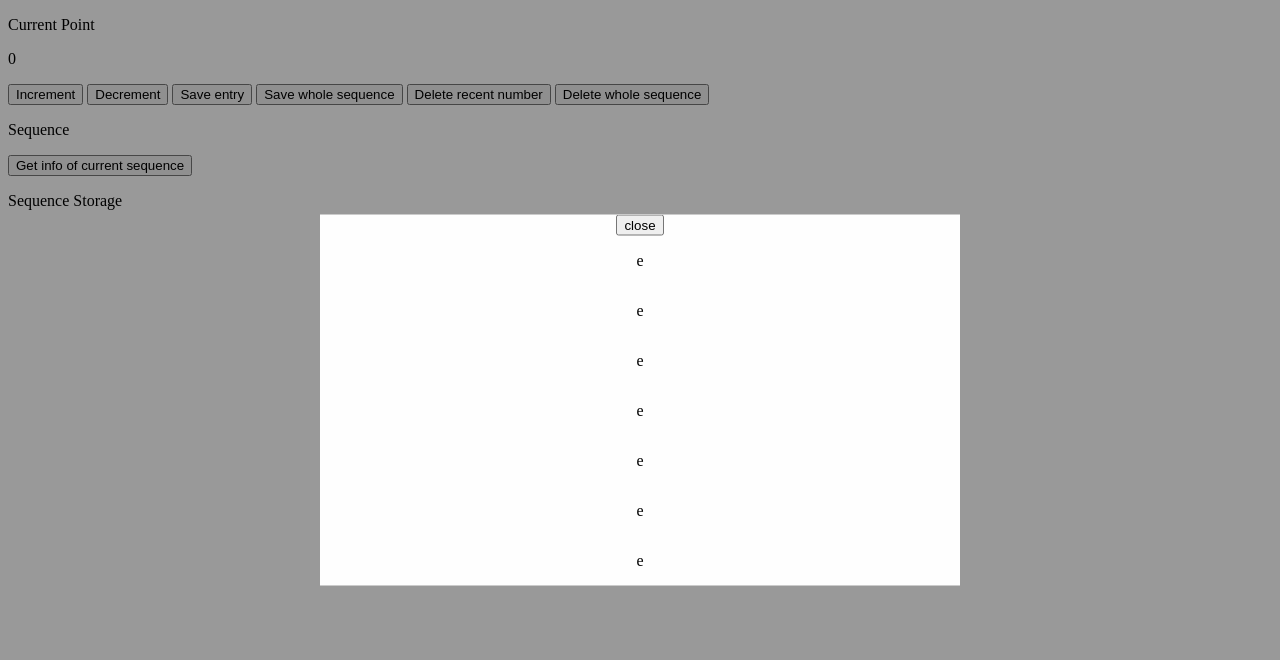
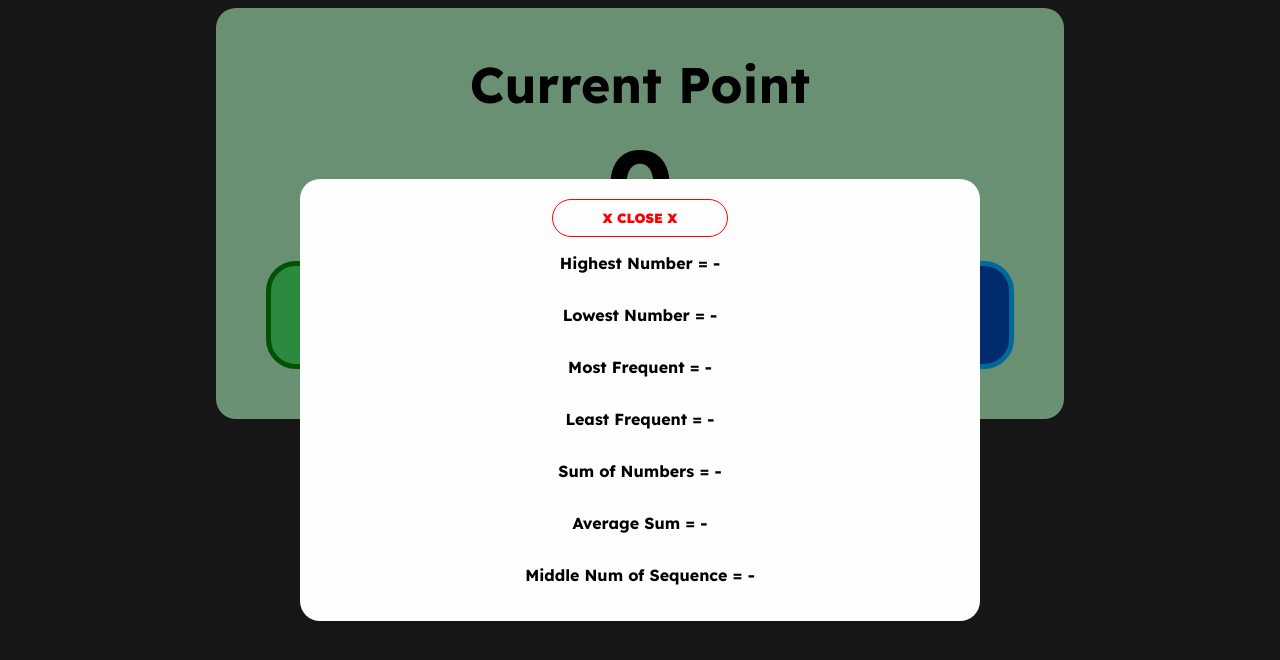
Before and after one commit to Joes131205/counter_app, a plain HTML site: page index.html in a window 1280 px wide. Both pictures are taken after a click on the button "Get info of current sequence". Drawn offline with Linux system fonts and the light colour scheme.

Commit message:
Point Container update

```diff
--- a/index.html
+++ b/index.html
@@ -5,26 +5,30 @@
     <meta name="viewport" content="width=device-width, initial-scale=1.0">
     <title>Document</title>
     <link rel="stylesheet" href="style.css">
+    <link href="https://fonts.googleapis.com/css?family=Lexend:100,200,300,regular,500,600,700,800,900" rel="stylesheet" />
 </head>
 <body>
     <div id="points">
-        <p>Current Point</p>
-        <p id="point-current"></p>
+        <p style="font-size: 50px;">Current Point</p>
+        <p id="point-current">0</p>
+        <div id="points-button">
+            <button id="incrementButton">Increment</button>
+            <button id="decrementButton">Decrement</button>
+            <button id="saveButton">Save entry</button>
+        </div>
+
     </div>
 
-    <div id="point-button">
-        <button id="incrementButton">Increment</button>
-        <button id="decrementButton">Decrement</button>
-        <button id="saveButton">Save entry</button>
-        <button id="saveSequenceButton">Save whole sequence</button>
-        <button id="deleteOnceButton">Delete recent number</button>
-        <button id="deleteAllButton">Delete whole sequence</button>
 
-    </div>
 
     <div id="sequence">
         <p>Sequence</p>
         <p id="point-sequence"></p>
+        <div id="sequences-button">
+            <button id="saveSequenceButton">Save whole sequence</button>
+            <button id="deleteOnceButton">Delete recent number</button>
+            <button id="deleteAllButton">Delete whole sequence</button>
+        </div>
         <button id="modalButton">Get info of current sequence</button>
 
         <p>Sequence Storage</p>
@@ -37,14 +41,14 @@
 
     <div id="advanced-modal">
         <div id="modal">
-            <button id="modal-close">close</button>
-            <p id="highest-point">e</p>
-            <p id="lowest-point">e</p>
-            <p id="highest-point-sequence">e</p>
-            <p id="lowest-point-sequence">e</p>
-            <p id="total-point">e</p>
-            <p id="average-point">e</p>
-            <p id="median-point">e</p>
+            <button id="modal-close">X CLOSE X</button>
+            <p id="highest-point">Highest Number = -</p>
+            <p id="lowest-point">Lowest Number = -</p>
+            <p id="highest-point-sequence">Most Frequent = -</p>
+            <p id="lowest-point-sequence">Least Frequent = -</p>
+            <p id="total-point">Sum of Numbers = -</p>
+            <p id="average-point">Average Sum = -</p>
+            <p id="median-point">Middle Num of Sequence = -</p>
         </div>
     </div>
 
--- a/index.js
+++ b/index.js
@@ -5,26 +5,26 @@ const pointButtonDiv = document.getElementById("point-button")
 const advancedModalDiv = document.getElementById("advanced-modal")
 
 // Variables to access the paragraph elements
-const currentPointParagraph = pointsDiv.querySelector("#point-current")
-const sequencePointParagraph = sequenceDiv.querySelector("#point-sequence")
-const highestPointParagraph = advancedModalDiv.querySelector("#highest-point")
-const lowestPointParagraph = advancedModalDiv.querySelector("#lowest-point")
-const highestSequencePointParagraph = advancedModalDiv.querySelector("#highest-point-sequence")
-const lowestSequencePointParagraph = advancedModalDiv.querySelector("#lowest-point-sequence")
-const totalPointParagraph = advancedModalDiv.querySelector("#total-point")
-const averagePointParagraph = advancedModalDiv.querySelector("#average-point")
-const medianPointParagraph = advancedModalDiv.querySelector("#median-point")
+const currentPointParagraph = document.getElementById("point-current")
+const sequencePointParagraph = document.getElementById("point-sequence")
+const highestPointParagraph = document.getElementById("highest-point")
+const lowestPointParagraph = document.getElementById("lowest-point")
+const highestSequencePointParagraph = document.getElementById("highest-point-sequence")
+const lowestSequencePointParagraph = document.getElementById("lowest-point-sequence")
+const totalPointParagraph = document.getElementById("total-point")
+const averagePointParagraph = document.getElementById("average-point")
+const medianPointParagraph = document.getElementById("median-point")
 
 // Buttons
-const incrementButton = pointButtonDiv.querySelector("#incrementButton")
-const decrementButton = pointButtonDiv.querySelector("#decrementButton")
-const saveButton = pointButtonDiv.querySelector("#saveButton")
-const deleteOnceButton = pointButtonDiv.querySelector("#deleteOnceButton")
-const deleteAllButton = pointButtonDiv.querySelector("#deleteAllButton")
-const saveSequenceButton = document.querySelector('#saveSequenceButton')
-const sequenceStorage = document.querySelector("#sequence-storage")
-const modalButton = document.querySelector("#modalButton")
-const modalClose = document.querySelector("#modal-close")
+const incrementButton = document.getElementById("incrementButton")
+const decrementButton = document.getElementById("decrementButton")
+const saveButton = document.getElementById("saveButton")
+const deleteOnceButton = document.getElementById("deleteOnceButton")
+const deleteAllButton = document.getElementById("deleteAllButton")
+const saveSequenceButton = document.getElementById('saveSequenceButton')
+const sequenceStorage = document.getElementById("sequence-storage")
+const modalButton = document.getElementById("modalButton")
+const modalClose = document.getElementById("modal-close")
 //Mechanic
 
 let num = 0
@@ -35,7 +35,6 @@ function setText() {
     currentPointParagraph.textContent = num
 }
 window.addEventListener("load", function() {
-    //TODO Add some kinf of save state
     setText()
 })
 function increment() {
--- a/style.css
+++ b/style.css
@@ -1,8 +1,16 @@
+html, body {
+    display: flex;
+    flex-direction: column;
+    align-items: center;
+    background-color: rgb(37, 37, 37);
+    color: white;
+    font-family: 'Lexend', sans-serif;
+    user-select: none;
+}
+
 #advanced-modal {
     display: none;
     position: fixed;
-
-
     z-index: 1;
     top: 0;
     left: 0;
@@ -11,18 +19,80 @@
     overflow: auto;
     background-color: rgb(0,0,0);
     background-color: rgba(0,0,0,0.4);
-
+    transition: 1s;
 }
 
 #modal {
+    color: black;
     background-color: #fefefe;
     display: flex;
     flex-direction: column;
     align-items: center;
     justify-content: center;
     width: 50%;
-    position: fixed; /* Added */
-    top: 50%; /* Added */
-    left: 50%; /* Added */
-    transform: translate(-50%, -50%); /* Added */
+    position: fixed;
+    top: 50%;
+    left: 50%;
+    transform: translate(-50%, -50%);
+    border-radius: 20px;
+    padding: 20px;
+    font-weight: bolder;
+    transition: 1s;
 }
+
+#modal-close {
+    background-color: #fefefe;
+    border: 1px solid red;
+    color: red;
+    padding: 10px 50px;
+    border-radius: 20px;
+    font-weight: bolder;
+}
+button {
+    font-family: 'Lexend', sans-serif;
+}
+
+#points {
+    background-color: rgb(176, 241, 192);
+    border-radius: 20px;
+    padding: 40px;
+    color: black;
+}
+#points > #points-button > button {
+    padding: 30px;
+    margin: 10px;
+    border-radius: 30px;
+}
+
+#incrementButton {
+    border: 5px solid rgb(2, 138, 2);
+    font-weight: bolder;
+    color: rgb(1, 145, 49);
+    font-size: 30px;
+    background-color: rgb(74, 231, 108);
+}
+
+#decrementButton {
+    border: 5px solid rgb(148, 7, 7);
+    font-weight: bolder;
+    color: rgb(141, 2, 2);
+    font-size: 30px;
+    background-color: rgb(226, 69, 69);
+}
+
+#saveButton {
+    border: 5px solid rgb(3, 175, 255);
+    font-weight: bolder;
+    color: rgb(93, 133, 241);
+    font-size: 30px;
+    background-color: rgb(1, 74, 184);
+}
+#point-current {
+    font-size: 100px;
+}
+#points > p {
+    margin: 5px;
+    align-items: center;
+    text-align: center;
+    font-weight: bolder;
+}
```
